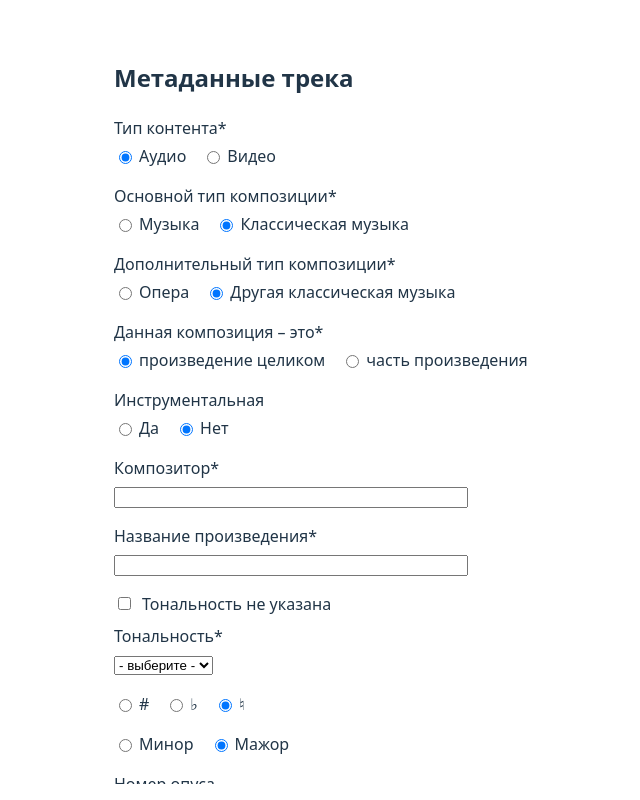
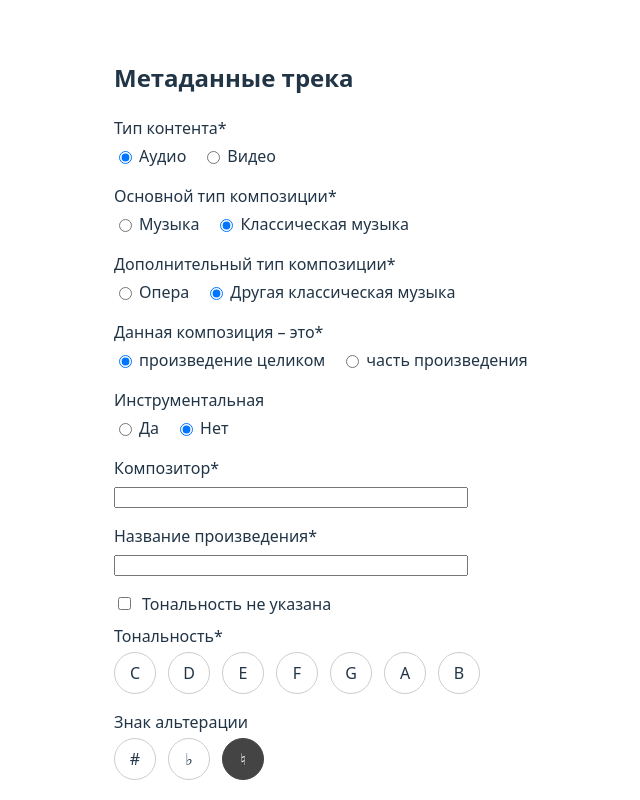
Before and after one commit to Kirill0394/music_meta_data_editor3, a React (Vite) app: page / in a window 1280 px wide. Shown: the whole page, without its empty margins (142-782 px from the left). Built offline with nearby package versions, Linux system fonts and the light colour scheme.

Commit message:
initial deploy

```diff
--- a/src/components/TrackMetadataModal.css
+++ b/src/components/TrackMetadataModal.css
@@ -101,3 +101,82 @@
     gap: 0.5rem;
     margin-bottom: 0.5rem;
 }
+
+.tone-selector {
+    display: flex;
+    gap: 0.75rem;
+    margin-bottom: 1rem;
+}
+
+.tone-option {
+    width: 2.5rem;
+    height: 2.5rem;
+    border: 1px solid #ccc;
+    border-radius: 50%;
+    display: flex;
+    align-items: center;
+    justify-content: center;
+    cursor: pointer;
+    font-weight: 500;
+    transition: background-color 0.2s, border-color 0.2s;
+}
+
+.tone-option:hover {
+    border-color: #888;
+}
+
+.tone-option.selected {
+    background-color: #444;
+    color: #fff;
+    border-color: #444;
+}
+
+/* селекторы одинаковы */
+.alteration-selector,
+.mode-selector {
+    display: flex;
+    gap: 0.75rem;
+    margin-bottom: 1rem;
+}
+
+/* кружки для альтерации */
+.alteration-option {
+    width: 2.5rem;
+    height: 2.5rem;
+    border: 1px solid #ccc;
+    border-radius: 50%;
+    display: flex;
+    align-items: center;
+    justify-content: center;
+    cursor: pointer;
+    font-weight: 500;
+    transition: background-color 0.2s, border-color 0.2s;
+}
+
+/* прямоугольники для мажор/минор */
+.mode-option {
+
+    display: inline-flex;
+    align-items: center;
+    justify-content: center;
+    min-width: 3.5rem;
+    padding: 0.25rem 0.75rem;
+    height: auto;
+    border-radius: 0.25rem;
+    border: 1px solid #ccc;
+    cursor: pointer;
+    font-weight: 500;
+    transition: background-color 0.2s, border-color 0.2s;
+}
+
+.alteration-option:hover,
+.mode-option:hover {
+    border-color: #888;
+}
+
+.alteration-option.selected,
+.mode-option.selected {
+    background-color: #444;
+    color: #fff;
+    border-color: #444;
+}
--- a/src/components/TrackMetadataModal.jsx
+++ b/src/components/TrackMetadataModal.jsx
@@ -1,6 +1,56 @@
 // TrackMetadataModal.jsx — версия без внешних UI‑зависимостей
 import { useState, useMemo } from "react";
 import "./TrackMetadataModal.css";
+
+const ToneSelector = ({ val, set }) => (
+    <div className="tone-selector">
+        {KEYS.map(note => (
+            <div
+                key={note}
+                className={`tone-option${val === note ? " selected" : ""}`}
+                onClick={() => set(note)}
+            >
+                {note}
+            </div>
+        ))}
+    </div>
+);
+
+const AlterationSelector = ({ val, set }) => (
+    <div className="alteration-selector">
+        {[
+            ["sharp", "#"],
+            ["flat", "♭"],
+            ["nat", "♮"]
+        ].map(([v, label]) => (
+            <div
+                key={v}
+                className={`alteration-option${val === v ? " selected" : ""}`}
+                onClick={() => set(v)}
+            >
+                {label}
+            </div>
+        ))}
+    </div>
+);
+
+const ModeSelector = ({ val, set }) => (
+    <div className="mode-selector">
+        {[
+            ["minor", "Минор"],
+            ["major", "Мажор"]
+        ].map(([v, label]) => (
+            <div
+                key={v}
+                className={`mode-option${val === v ? " selected" : ""}`}
+                onClick={() => set(v)}
+            >
+                {label}
+            </div>
+        ))}
+    </div>
+);
+
 
 const YEARS = Array.from({ length: 126 }, (_, i) => 2025 - i);
 const KEYS = [
@@ -133,13 +183,13 @@ export default function TrackMetadataModal() {
                                 {form.keySpecified && (
                                     <>
                                         <Field label="Тональность" req>
-                                            <Sel val={form.key} set={upd("key")} ph="- выберите -" arr={KEYS} />
+                                            <ToneSelector val={form.key} set={upd("key")} />
                                         </Field>
-                                        <Field>
-                                            <RG val={form.acc || "nat"} set={upd("acc")} opts={{ sharp: "#", flat: "♭", nat: "♮" }} />
+                                        <Field label="Знак альтерации">
+                                            <AlterationSelector val={form.acc || "nat"} set={upd("acc")} />
                                         </Field>
-                                        <Field>
-                                            <RG val={form.mode || "major"} set={upd("mode")} opts={{ minor: "Минор", major: "Мажор" }} />
+                                        <Field label="Лад">
+                                            <ModeSelector val={form.mode || "major"} set={upd("mode")} />
                                         </Field>
                                     </>
                                 )}
```
